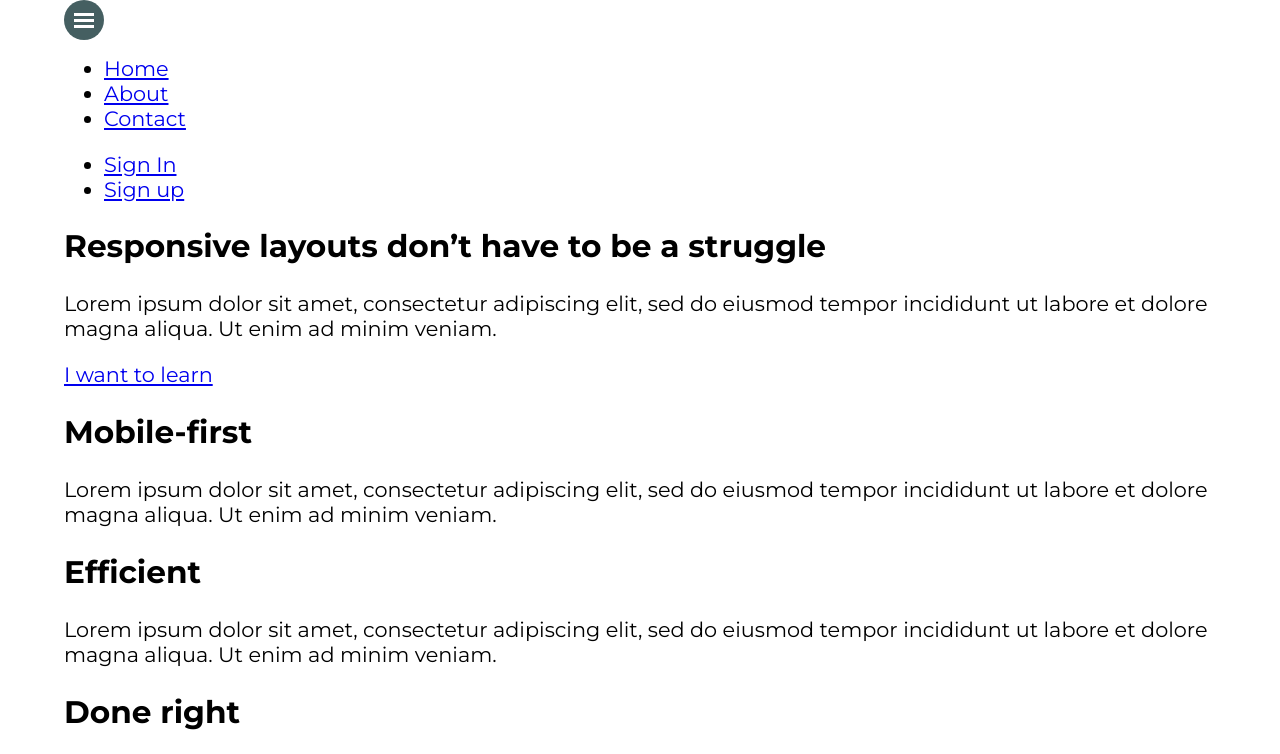
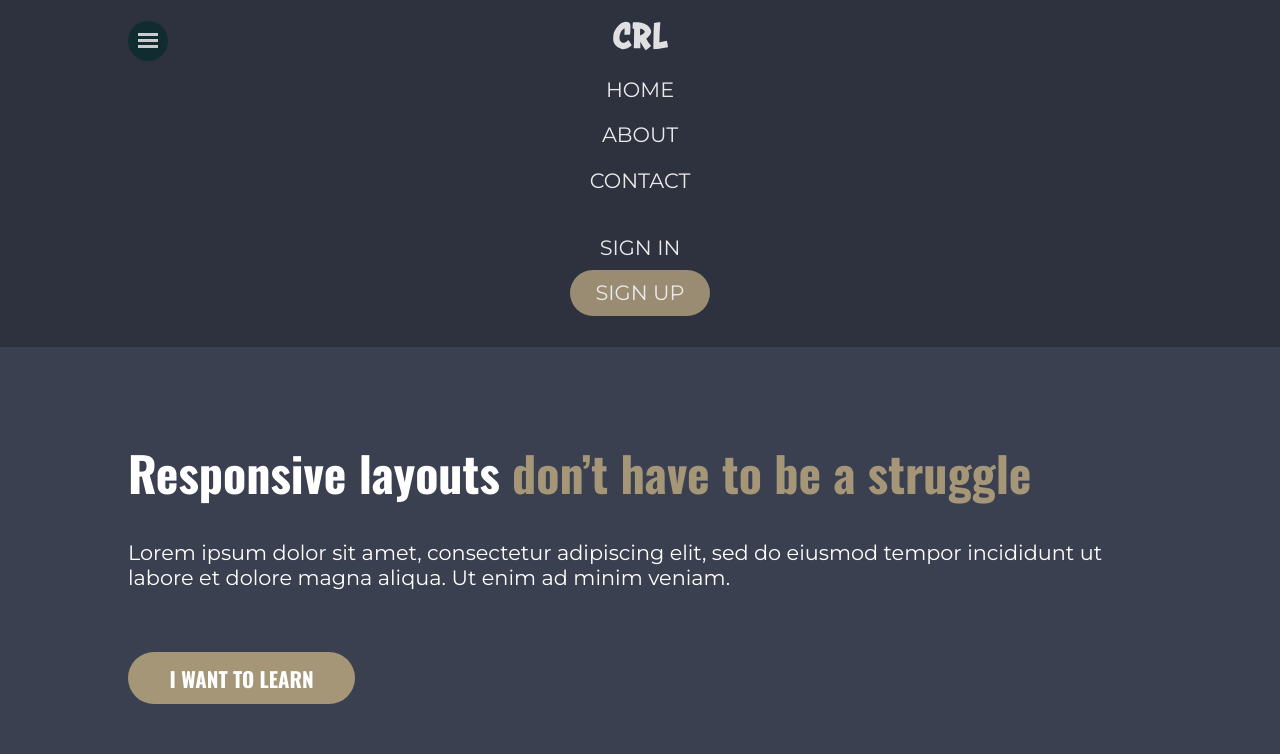
Before and after one commit to maximkwski/kp-responsive-layout, a plain HTML site: page index.html in a window 1280 px wide. Both pictures are taken after a click on the button "open navigation". Shown: the top 754 px of the page. Drawn offline with nearby package versions, Linux system fonts and the light colour scheme.

Commit message:
add styles nav hero

```diff
--- a/index.html
+++ b/index.html
@@ -39,7 +39,7 @@
     <section class="hero">
         <div class="container row">
             <div class="hero__text">
-                <h1>Responsive layouts don’t have to be a struggle</h1>
+                <h1><span>Responsive layouts</span> don’t have to be a struggle</h1>
                 <p>Lorem ipsum dolor sit amet, consectetur adipiscing elit, sed do eiusmod tempor incididunt ut labore
                     et dolore magna aliqua. Ut enim ad minim veniam.</p>
                 <a href="#" class="btn">I want to learn</a>
--- a/style.css
+++ b/style.css
@@ -15,7 +15,7 @@ img {
 }
 
 .container {
-    width: 90%;
+    width: 80%;
     max-width: 1200px;
     margin: 0 auto;
 
@@ -86,3 +86,73 @@ img {
 .hamburger::after {
     transform: translateY(3px);
 }
+
+header {
+    background-color: #2E323F;
+    padding: 1em 0;
+    text-align: center;
+}
+
+.nav__list {
+    list-style: none;
+    padding: 0;
+    text-transform: uppercase;
+}
+
+.nav__list--primary {
+    margin-bottom: 2em;
+}
+
+.nav__list li {
+    margin-bottom: 1em;
+}
+
+.nav__link {
+    text-decoration: none;
+    color: #fff;
+    opacity: 0.9;
+}
+
+.nav__link--button {
+    padding: 0.5em 1.25em;
+    background-color: #A59678;
+    border-radius: 100px;
+}
+
+/* hero */
+
+.hero {
+    background-color: #3B4050;
+    padding: 100px 0;
+    color: #fff;
+}
+
+.hero h1 {
+    font-family: Oswald;
+    margin-top: 0;
+    font-size: 3rem;
+    line-height: 1.1;
+    color: #A59678;
+}
+
+.hero__text p {
+    margin-bottom: 3em;
+}
+
+h1 span {
+    color: #fff;
+}
+
+.btn {
+    display: inline-block;
+    padding: 0.5em 2em;
+    background-color: #A59678;
+    border-radius: 100px;
+    text-decoration: none;
+    text-transform: uppercase;
+    font-weight: 700;
+    font-family: Oswald;
+    color: #fff;
+
+
+}
```
